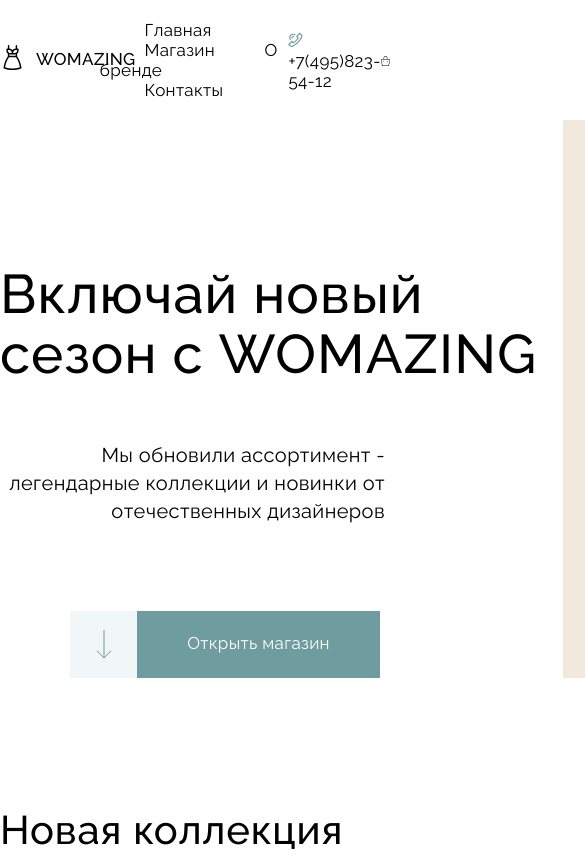
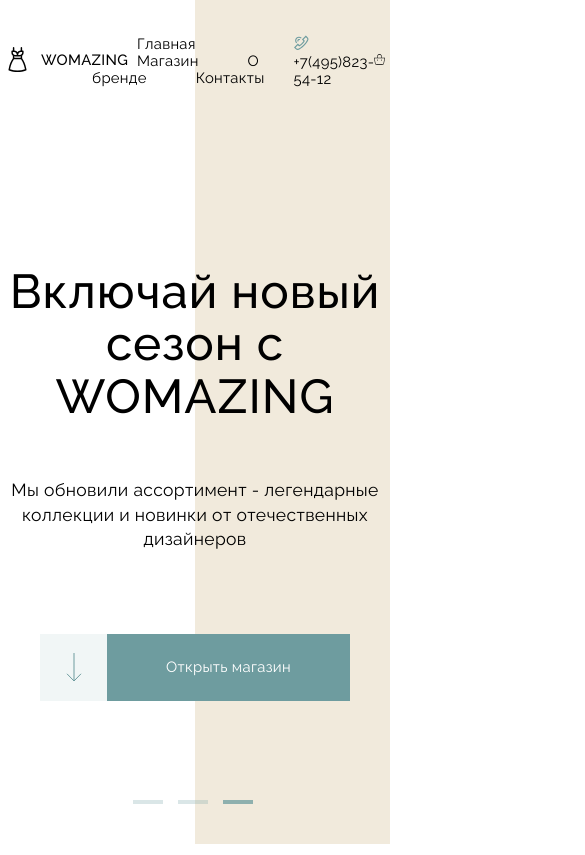
Before and after one commit to DemchenkoMaksim/WOMAZING, a plain HTML site: page index.html in a window 390 px wide. Shown: the top 855 px of the page, 585 px wide, since content can reach past the window. Drawn offline with nearby package versions, Linux system fonts and the light colour scheme.

Commit message:
Add files via upload

```diff
--- a/style.css
+++ b/style.css
@@ -67,7 +67,8 @@
 	width: 100%;
 }
 .container{
-    max-width: 1110px;
+    max-width: 1100px;
+    padding: 0 5px;
     margin-right: auto;
     margin-left: auto;
 }
@@ -82,10 +83,11 @@
 }
 header, section {
     margin-bottom: 130px;
+
 }
 /* slider */
 .slider{
-    max-width:100%;
+    width:100%;
     min-width: 0px;
 }
 .slick-dots li{
@@ -103,7 +105,10 @@
 .slider-nav .slick-dots{
     position: absolute;
     bottom: 26px;
-    margin-left: -35px;
+    left: 50%;
+    margin-left: -75px;
+    width: 150px;
+
 }
 .single-item .slick-dots{
     bottom: 61px;
@@ -154,27 +159,22 @@
 }
 /* header */
 header {
-    max-height: 706px;
-    display: grid;
-    grid-template-columns:1fr  minmax(max-content, 656px) minmax(max-content, 460px) 1fr
-}
-
-header > *{
+    max-height: 826px;
+    background: linear-gradient(to left, #F1EADC 45%  ,#F1EADC 460px, white 460px 55%);
     padding-top: 120px;
+    height: calc(100vh - 120px);
 }
 
 .headerInfo {
-    margin-top: 145px;
-    padding-left: 15px;
-    padding-right: 15px;
+    padding: 145px 0px;
+
     position: relative;
-    grid-area: 1 / 2 ;
+    display: flex;
+    flex-direction:column;
+    justify-content: space-between;
 }
-.headerInfo h1, .headerInfo p {
-    margin-bottom: 56px;
-}
-.headerInfo h1 {
-    max-width: 585px;
+.headerInfo h1{
+   margin-bottom: 56px;
 }
 .headerInfo p {
     max-width: 385px;
@@ -183,7 +183,6 @@
     text-align: right;
     letter-spacing: 0.02em;
 }
-
 .openShopButton {
     display: grid;
     grid-template-columns: 67px 243px;
@@ -214,13 +213,12 @@
 .openShopButton a:last-child:hover{
     background-color: #5f888b;
 }
+.headerImg img{
+    min-width: 1px;
+}
 .headerImg{
-    grid-area: 1 / 3 ;
     padding-bottom: 60px;
-    padding-left:50px;
     position: relative;
-    height: auto;
-    background-color: #F1EADC;
 }
 
 .headerImg .slider{
@@ -240,11 +238,6 @@
     right: -105px;
     z-index: 1;
 }
-.orangeLeft{
-    background-color: #F1EADC;
-    grid-area: 1 / 4 ;
-}
-
 .slider-for{
     max-width:410px
 }
@@ -258,7 +251,7 @@
 .cataloge {
     margin-bottom: 65px;
     text-align:center ;
-
+    gap: 10px;
 }
 .catalogeItem{
     position: relative;
@@ -338,12 +331,11 @@
 }
 .description p{
     max-width:305px;
-
 }
 
 /*Секция описание команды*/
 .single-item{
-    width: 729px;
+    max-width: 729px;
 }
 .sliderInfo {
     max-width: 255px;
@@ -404,21 +396,70 @@
     height: 22px;
 }
 /* adaptive */
-@media (max-width: 1100px){
-    header{
-        grid-template-columns: 0 min-content minmax(min-content,1fr) 0;
-
+@media (max-width: 985px){
+    :root{
+        font-size: 15px;
     }
-    .headerInfo {
-        margin-top: 145px;
-        padding-left: 0px;
-        padding-right: 0px
+    .headerInfo{
+        max-width: 500px ;
     }
 
-    .orangeLeft{
+}
+@media (max-width: 920px){
+    :root{
+        font-size: 14px;
+    }
+    .headerInfo{
+        max-width: 400px ;
+    }
+
+}
+@media (max-width: 845px){
+    .headerImg{
         display: none;
     }
+    .headerInfo{
+        max-width: 100%;
+        text-align: center;
+    }
+    .headerInfo p{
+        margin: 0 auto;
+        text-align: center;
+    }
+    .openShopButton{
+        margin: 0 auto;
+    }
+    header .container{
+        justify-content: center;
+    }
+    header{
+        background: linear-gradient(to left, #F1EADC 50%  , white 50%);
+    }
 
+}
+@media (max-width: 625px){
+    section > h2{
+        text-align: center;
+        margin-bottom: 60px;
+    }
+    .cataloge, .description{
+        text-align: center;
+        flex-wrap: wrap;
+    }
+    .cataloge > div, .description > div{
+        margin: 0 auto;
+    }
+    .team{
+        flex-wrap:wrap ;
+        text-align: center;
+    }
+    .sliderInfo{
+        margin: 0 auto;
+        max-width: 350px;
+    }
+    .teamSection{
+        margin-bottom: 0px;
+    }
 }
 /* @media (max-width: 975px){
     .description{
```
